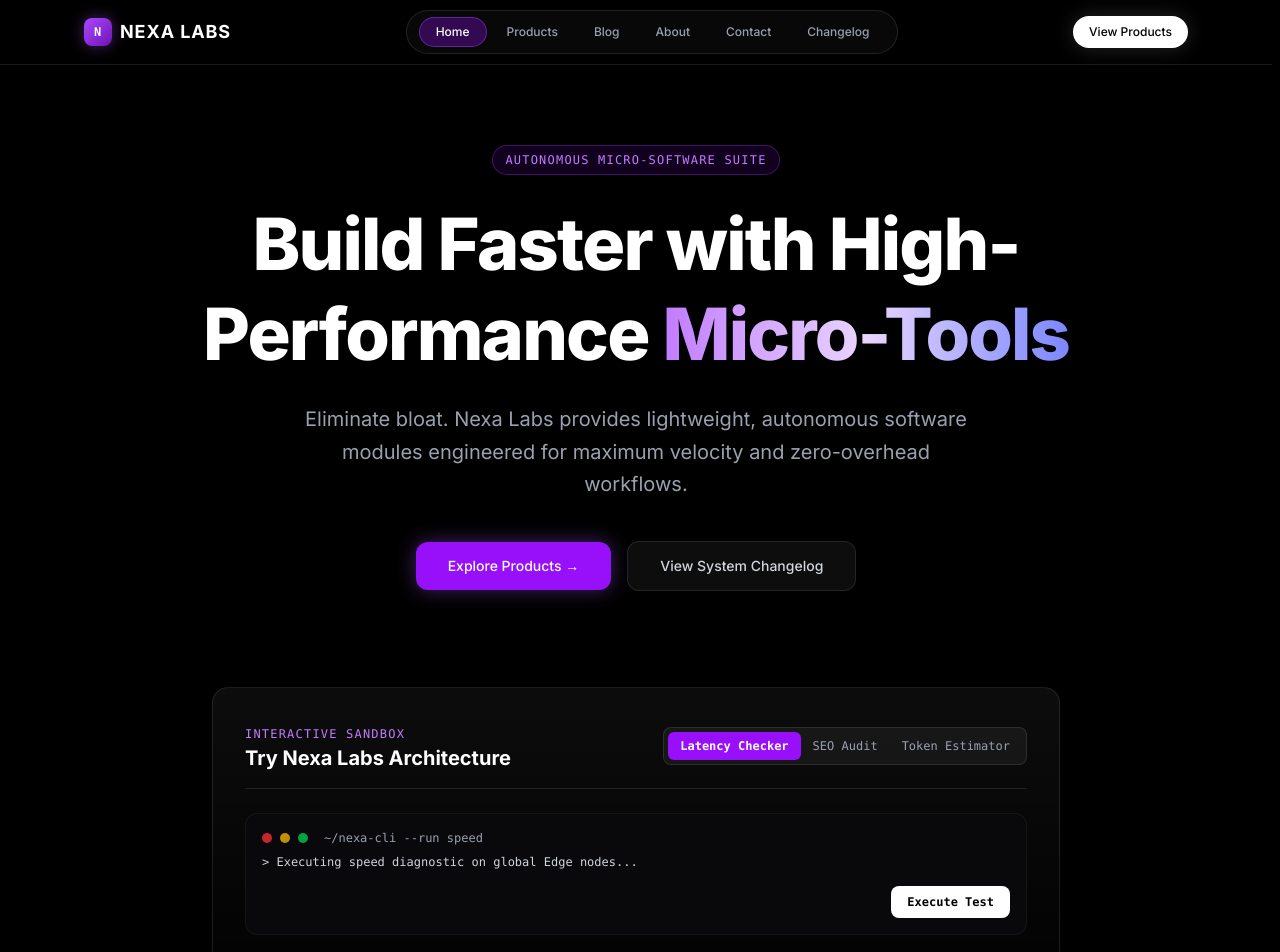
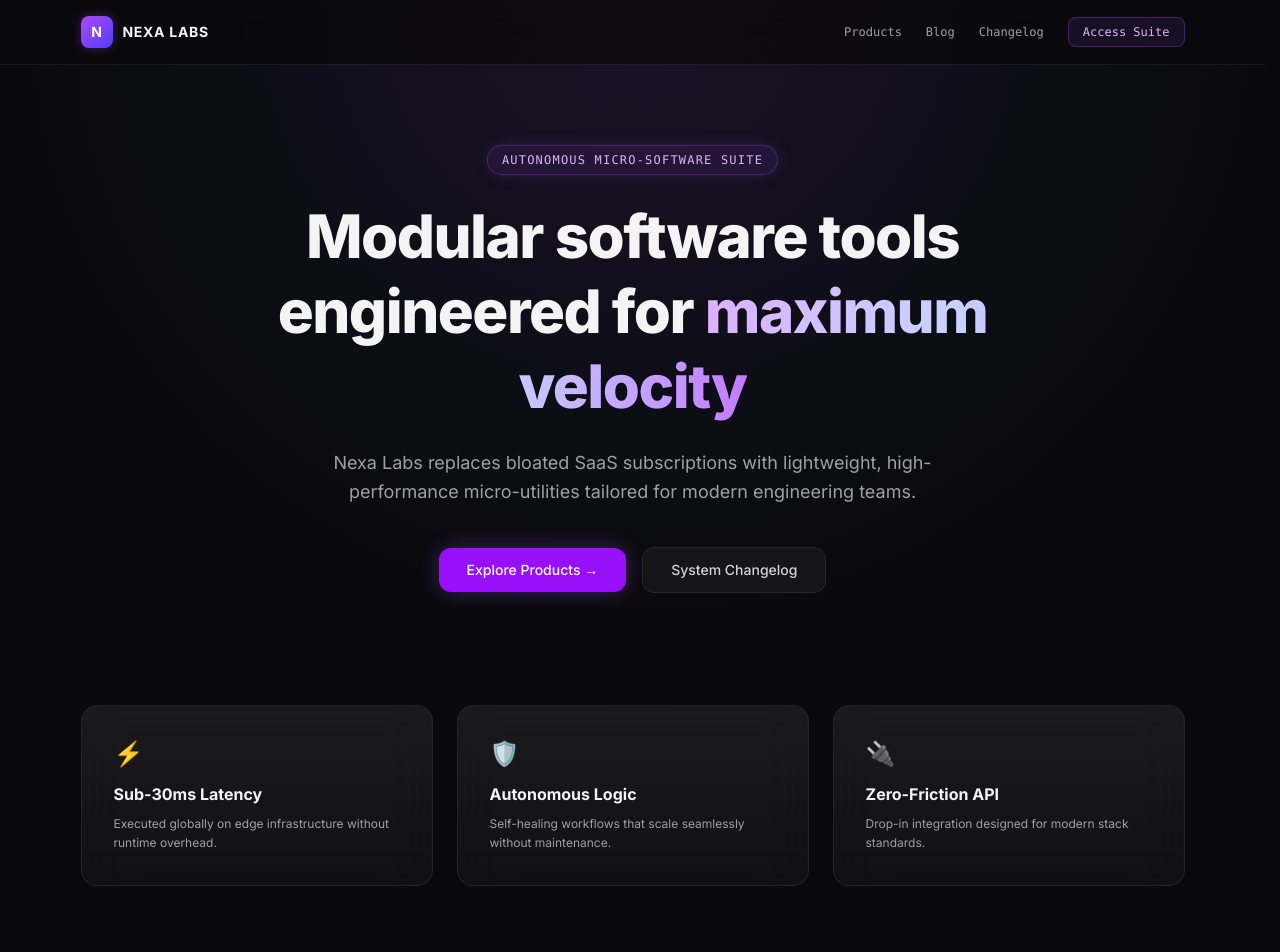
Before and after one commit to kev236/Nexa-labs, a Next.js app: page / in a window 1280 px wide. Shown: the top 952 px of the page. Built offline with nearby package versions, Linux system fonts and the light colour scheme; no server answers.

Commit message:
css update

```diff
--- a/app/globals.css
+++ b/app/globals.css
@@ -1,40 +1,35 @@
 @import "tailwindcss";
 
-@layer base {
-  * {
-    border-color: rgba(255, 255, 255, 0.08);
-  }
-
 html {
-    color-scheme: dark;
-    scroll-behavior: smooth;
   scrollbar-gutter: stable;
   overflow-y: scroll;
+  background-color: #09090b;
+  color: #f4f4f5;
 }
 
 body {
-    background-color: #030303;
-    color: #e5e7eb;
-    font-feature-settings: "rlig" 1, "calt" 1;
-    -webkit-font-smoothing: antialiased;
-    -moz-osx-font-smoothing: grayscale;
-    overflow-x: hidden;
+  background-color: #09090b;
+  color: #f4f4f5;
 }
 
-  ::selection {
-    background-color: rgba(168, 85, 247, 0.3);
-    color: #e9d5ff;
-  }
+/* Zachte achtergrondglow */
+.ambient-glow {
+  background: radial-gradient(
+    circle at 50% 0%,
+    rgba(168, 85, 247, 0.12) 0%,
+    rgba(99, 102, 241, 0.05) 40%,
+    transparent 70%
+  );
 }
 
-/* Heldere focus-ring voor toetsenbordnavigatie */
+/* Focus indicator voor toetsenbordnavigatie */
 :focus-visible {
-  outline: 2px solid #a855f7 !important;
+  outline: 2px solid #c084fc !important;
   outline-offset: 4px !important;
   border-radius: 0.375rem;
 }
 
-/* Automatische uitschakeling van animaties bij reduced-motion voorkeur */
+/* Motion reduction */
 @media (prefers-reduced-motion: reduce) {
   *,
   ::before,
@@ -45,125 +40,3 @@
     scroll-behavior: auto !important;
   }
 }
-
-/* Custom Scrollbar */
-::-webkit-scrollbar {
-  width: 8px;
-  height: 8px;
-}
-
-::-webkit-scrollbar-track {
-  background: #030303;
-}
-
-::-webkit-scrollbar-thumb {
-  background: #1a1a1e;
-  border-radius: 4px;
-  border: 2px solid #030303;
-}
-
-::-webkit-scrollbar-thumb:hover {
-  background: #581c87;
-}
-
-/* Typography & Text Gradients */
-.text-gradient {
-  background-clip: text;
-  -webkit-background-clip: text;
-  color: transparent;
-  background-image: linear-gradient(
-    180deg,
-    #ffffff 0%,
-    rgba(255, 255, 255, 0.85) 50%,
-    rgba(255, 255, 255, 0.35) 100%
-  );
-}
-
-.text-gradient-purple {
-  background-clip: text;
-  -webkit-background-clip: text;
-  color: transparent;
-  background-image: linear-gradient(
-    135deg,
-    #c084fc 0%,
-    #a855f7 50%,
-    #6366f1 100%
-  );
-}
-
-.text-gradient-muted {
-  background-clip: text;
-  -webkit-background-clip: text;
-  color: transparent;
-  background-image: linear-gradient(
-    180deg,
-    #9ca3af 0%,
-    #374151 100%
-  );
-}
-
-/* Glows & Glassmorphism */
-.glow-purple {
-  box-shadow: 0 0 50px -10px rgba(168, 85, 247, 0.25);
-}
-
-.glow-purple-lg {
-  box-shadow: 0 0 80px -15px rgba(168, 85, 247, 0.35);
-}
-
-.glass-panel {
-  background: rgba(255, 255, 255, 0.02);
-  backdrop-filter: blur(16px);
-  -webkit-backdrop-filter: blur(16px);
-  border: 1px solid rgba(255, 255, 255, 0.08);
-}
-
-.glass-panel-hover {
-  transition: all 0.3s cubic-bezier(0.16, 1, 0.3, 1);
-}
-
-.glass-panel-hover:hover {
-  background: rgba(255, 255, 255, 0.04);
-  border-color: rgba(168, 85, 247, 0.4);
-  box-shadow: 0 0 30px rgba(168, 85, 247, 0.15);
-}
-
-/* Animations */
-@keyframes pulse-slow {
-  0%, 100% {
-    opacity: 0.3;
-    transform: scale(1);
-  }
-  50% {
-    opacity: 0.7;
-    transform: scale(1.05);
-  }
-}
-
-.animate-pulse-slow {
-  animation: pulse-slow 6s ease-in-out infinite;
-}
-
-@keyframes float {
-  0%, 100% {
-    transform: translateY(0px);
-  }
-  50% {
-    transform: translateY(-8px);
-  }
-}
-
-.animate-float {
-  animation: float 5s ease-in-out infinite;
-}
-
-@media (prefers-reduced-motion: reduce) {
-  *,
-  ::before,
-  ::after {
-    animation-duration: 0.01ms !important;
-    animation-iteration-count: 1 !important;
-    transition-duration: 0.01ms !important;
-    scroll-behavior: auto !important;
-  }
-}
--- a/app/layout.tsx
+++ b/app/layout.tsx
@@ -54,11 +54,13 @@ export default function RootLayout({
 }) {
   return (
     <html lang="en" className={inter.variable} data-scroll-behavior="smooth">
-      <body className="bg-black text-white min-h-screen font-sans antialiased selection:bg-purple-500/30 selection:text-purple-200">
-        <Navbar />
-        <main>{children}</main>
+      <body className="bg-zinc-950 text-zinc-100 min-h-screen font-sans antialiased selection:bg-purple-500/20 selection:text-purple-200">
+        <div className="fixed inset-0 ambient-glow pointer-events-none z-0" />
+        <div className="relative z-10 flex flex-col min-h-screen">
+          <Navbar />
+          <main className="grow">{children}</main>
+        </div>
 
-        {/* Vercel Tracking */}
         <Analytics />
         <SpeedInsights />
       </body>
--- a/app/page.tsx
+++ b/app/page.tsx
@@ -10,38 +10,71 @@ export const revalidate = 60
 export default async function HomePage() {
   const products = await getProducts().catch(() => [])
 
+  const corePillars = [
+    {
+      icon: '⚡',
+      title: 'Sub-30ms Latency',
+      desc: 'Executed globally on edge infrastructure without runtime overhead.',
+    },
+    {
+      icon: '🛡️',
+      title: 'Autonomous Logic',
+      desc: 'Self-healing workflows that scale seamlessly without maintenance.',
+    },
+    {
+      icon: '🔌',
+      title: 'Zero-Friction API',
+      desc: 'Drop-in integration designed for modern stack standards.',
+    },
+  ]
+
   return (
-    <div className="space-y-24 pb-20">
+    <div className="space-y-28 pb-24">
       {/* Hero Section */}
-      <section className="max-w-6xl mx-auto px-6 pt-20 text-center">
+      <section className="max-w-5xl mx-auto px-6 pt-20 text-center">
         <FadeIn direction="up">
-          <span className="text-xs font-mono tracking-widest text-purple-400 uppercase border border-purple-500/30 bg-purple-950/30 px-3 py-1.5 rounded-full inline-block mb-6">
+          <span className="text-xs font-mono tracking-widest text-purple-300 uppercase border border-purple-500/30 bg-purple-500/10 px-3.5 py-1.5 rounded-full inline-block mb-6 shadow-[0_0_15px_rgba(168,85,247,0.15)]">
             Autonomous Micro-Software Suite
           </span>
 
-          <h1 className="text-4xl md:text-7xl font-extrabold text-white tracking-tight leading-tight max-w-4xl mx-auto mb-6">
-            Build Faster with High-Performance <span className="bg-linear-to-r from-purple-400 via-purple-200 to-indigo-400 bg-clip-text text-transparent">Micro-Tools</span>
+          <h1 className="text-4xl md:text-6xl font-extrabold text-zinc-100 tracking-tight leading-tight max-w-4xl mx-auto mb-6">
+            Modular software tools engineered for <span className="bg-linear-to-r from-purple-300 via-indigo-200 to-purple-400 bg-clip-text text-transparent">maximum velocity</span>
           </h1>
 
-          <p className="text-gray-400 text-base md:text-xl max-w-2xl mx-auto leading-relaxed mb-10">
-            Eliminate bloat. Nexa Labs provides lightweight, autonomous software modules engineered for maximum velocity and zero-overhead workflows.
+          <p className="text-zinc-400 text-base md:text-lg max-w-2xl mx-auto leading-relaxed mb-10">
+            Nexa Labs replaces bloated SaaS subscriptions with lightweight, high-performance micro-utilities tailored for modern engineering teams.
           </p>
 
           <div className="flex flex-col sm:flex-row items-center justify-center gap-4">
             <Link
               href="#products"
-              className="w-full sm:w-auto px-8 py-3.5 bg-purple-600 hover:bg-purple-500 text-white font-medium rounded-xl transition-all shadow-[0_0_20px_rgba(168,85,247,0.4)] text-sm"
+              className="w-full sm:w-auto px-7 py-3 bg-purple-600 hover:bg-purple-500 text-white font-medium rounded-xl transition-all shadow-[0_0_20px_rgba(168,85,247,0.3)] text-sm"
             >
               Explore Products &rarr;
             </Link>
             <Link
               href="/changelog"
-              className="w-full sm:w-auto px-8 py-3.5 bg-white/5 hover:bg-white/10 text-gray-300 font-medium rounded-xl border border-white/10 transition-all text-sm"
+              className="w-full sm:w-auto px-7 py-3 bg-zinc-900/80 hover:bg-zinc-800/80 text-zinc-300 font-medium rounded-xl border border-zinc-800 transition-all text-sm"
             >
-              View System Changelog
+              System Changelog
             </Link>
           </div>
         </FadeIn>
+      </section>
+
+      {/* Core Architectural Pillars */}
+      <section className="max-w-6xl mx-auto px-6">
+        <div className="grid md:grid-cols-3 gap-6">
+          {corePillars.map((pillar, i) => (
+            <FadeIn key={i} delay={i * 0.1} direction="up">
+              <SpotlightCard className="p-6 rounded-2xl border border-zinc-800/80 bg-zinc-900/40 backdrop-blur-md">
+                <div className="text-2xl mb-3">{pillar.icon}</div>
+                <h3 className="text-base font-bold text-zinc-100 mb-2">{pillar.title}</h3>
+                <p className="text-xs text-zinc-400 leading-relaxed">{pillar.desc}</p>
+              </SpotlightCard>
+            </FadeIn>
+          ))}
+        </div>
       </section>
 
       {/* Interactive Sandbox Section */}
@@ -57,12 +90,12 @@ export default async function HomePage() {
       {/* Product Showcase */}
       <section id="products" className="max-w-6xl mx-auto px-6 space-y-12">
         <FadeIn direction="up">
-          <div className="text-center max-w-2xl mx-auto space-y-4">
-            <h2 className="text-3xl md:text-4xl font-bold text-white">
-              Engineered Ecosystem
+          <div className="text-center max-w-2xl mx-auto space-y-3">
+            <h2 className="text-3xl font-bold text-zinc-100">
+              Engineered Product Suite
             </h2>
-            <p className="text-gray-400 text-sm md:text-base">
-              Precision-crafted tools designed to operate independently or integrate into your existing tech stack.
+            <p className="text-zinc-400 text-sm">
+              Deploy individually or combine to power your autonomous infrastructure.
             </p>
           </div>
         </FadeIn>
@@ -76,20 +109,20 @@ export default async function HomePage() {
             return (
               <FadeIn key={item._id} delay={index * 0.1} direction="up">
                 <Link href={`/products/${item.slug}`}>
-                  <SpotlightCard className="h-full flex flex-col justify-between p-6 hover:border-purple-500/50 transition-colors">
+                  <SpotlightCard className="h-full flex flex-col justify-between p-6 rounded-2xl border border-zinc-800/80 bg-zinc-900/30 hover:border-purple-500/40 transition-colors">
                     <div>
                       <div className="flex items-center justify-between mb-4">
-                        <span className="text-xs font-mono text-purple-400 bg-purple-950/40 border border-purple-500/20 px-2.5 py-1 rounded-md">
+                        <span className="text-xs font-mono text-purple-300 bg-purple-950/50 border border-purple-500/30 px-2.5 py-1 rounded-md">
                           {category}
                         </span>
                         {item.status && (
-                          <span className="text-xs font-mono text-gray-500">
+                          <span className="text-xs font-mono text-zinc-500">
                             {item.status}
                           </span>
                         )}
                       </div>
-                      <h3 className="text-xl font-bold text-white mb-2">{title}</h3>
-                      <p className="text-sm text-gray-400 line-clamp-3 mb-6">
+                      <h3 className="text-lg font-bold text-zinc-100 mb-2">{title}</h3>
+                      <p className="text-xs text-zinc-400 leading-relaxed line-clamp-3 mb-6">
                         {item.description}
                       </p>
                     </div>
--- a/components/Navbar.tsx
+++ b/components/Navbar.tsx
@@ -1,59 +1,35 @@
-'use client'
-
 import Link from 'next/link'
-import { usePathname } from 'next/navigation'
 
 export default function Navbar() {
-  const pathname = usePathname()
-
-  const navLinks = [
-    { name: 'Home', href: '/' },
-    { name: 'Products', href: '/products' },
-    { name: 'Blog', href: '/blog' },
-    { name: 'About', href: '/about' },
-    { name: 'Contact', href: '/contact' },
-    { name: 'Changelog', href: '/changelog' },
-  ]
-
   return (
-    <header className="sticky top-0 z-50 w-full backdrop-blur-xl bg-black/60 border-b border-white/10 transition-all">
+    <header className="sticky top-0 z-50 backdrop-blur-xl bg-zinc-950/70 border-b border-zinc-800/60 transition-colors">
       <div className="max-w-6xl mx-auto px-6 h-16 flex items-center justify-between">
-        <Link href="/" className="flex items-center gap-2 font-bold text-white tracking-wider text-lg">
-          <div className="w-7 h-7 rounded-lg bg-linear-to-br from-purple-500 to-purple-800 flex items-center justify-center text-xs font-mono text-white shadow-[0_0_15px_rgba(168,85,247,0.4)]">
+        <Link href="/" className="flex items-center gap-2.5 group">
+          <div className="w-8 h-8 rounded-lg bg-linear-to-br from-purple-500 to-indigo-600 flex items-center justify-center font-bold text-white text-sm shadow-[0_0_12px_rgba(168,85,247,0.3)] group-hover:scale-105 transition-transform">
             N
           </div>
-          NEXA LABS
+          <span className="font-bold tracking-wider text-sm text-zinc-100 group-hover:text-purple-300 transition-colors">
+            NEXA LABS
+          </span>
         </Link>
 
-        <nav className="hidden md:flex items-center gap-1 bg-white/3 border border-white/10 px-3 py-1.5 rounded-full backdrop-blur-md">
-          {navLinks.map((link) => {
-            const isActive =
-              link.href === '/'
-                ? pathname === '/'
-                : pathname.startsWith(link.href)
-
-            return (
-              <Link
-                key={link.href}
-                href={link.href}
-                className={`px-4 py-1.5 text-xs font-medium rounded-full transition-all ${
-                  isActive
-                    ? 'bg-purple-600/30 text-white border border-purple-500/40 shadow-sm'
-                    : 'text-gray-400 hover:text-white hover:bg-white/5'
-                }`}
-              >
-                {link.name}
-              </Link>
-            )
-          })}
+        <nav className="flex items-center gap-6 text-xs font-mono text-zinc-400">
+          <Link href="/#products" className="hover:text-zinc-100 transition-colors">
+            Products
+          </Link>
+          <Link href="/blog" className="hover:text-zinc-100 transition-colors">
+            Blog
+          </Link>
+          <Link href="/changelog" className="hover:text-zinc-100 transition-colors">
+            Changelog
+          </Link>
+          <Link
+            href="/#products"
+            className="hidden sm:inline-flex px-3.5 py-1.5 rounded-lg bg-purple-500/10 hover:bg-purple-500/20 border border-purple-500/30 text-purple-300 font-medium transition-all"
+          >
+            Access Suite
+          </Link>
         </nav>
-
-        <Link
-          href="/products"
-          className="hidden sm:inline-flex text-xs font-medium bg-white text-black hover:bg-gray-200 px-4 py-2 rounded-full transition-all shadow-[0_0_20px_rgba(255,255,255,0.15)] hover:shadow-[0_0_25px_rgba(255,255,255,0.3)]"
-        >
-          View Products
-        </Link>
       </div>
     </header>
   )
```
Also changed, not shown: components/PortableTextComponents.tsx (+7 -7 lines). Lines whose indentation alone changed are shown as unchanged.
